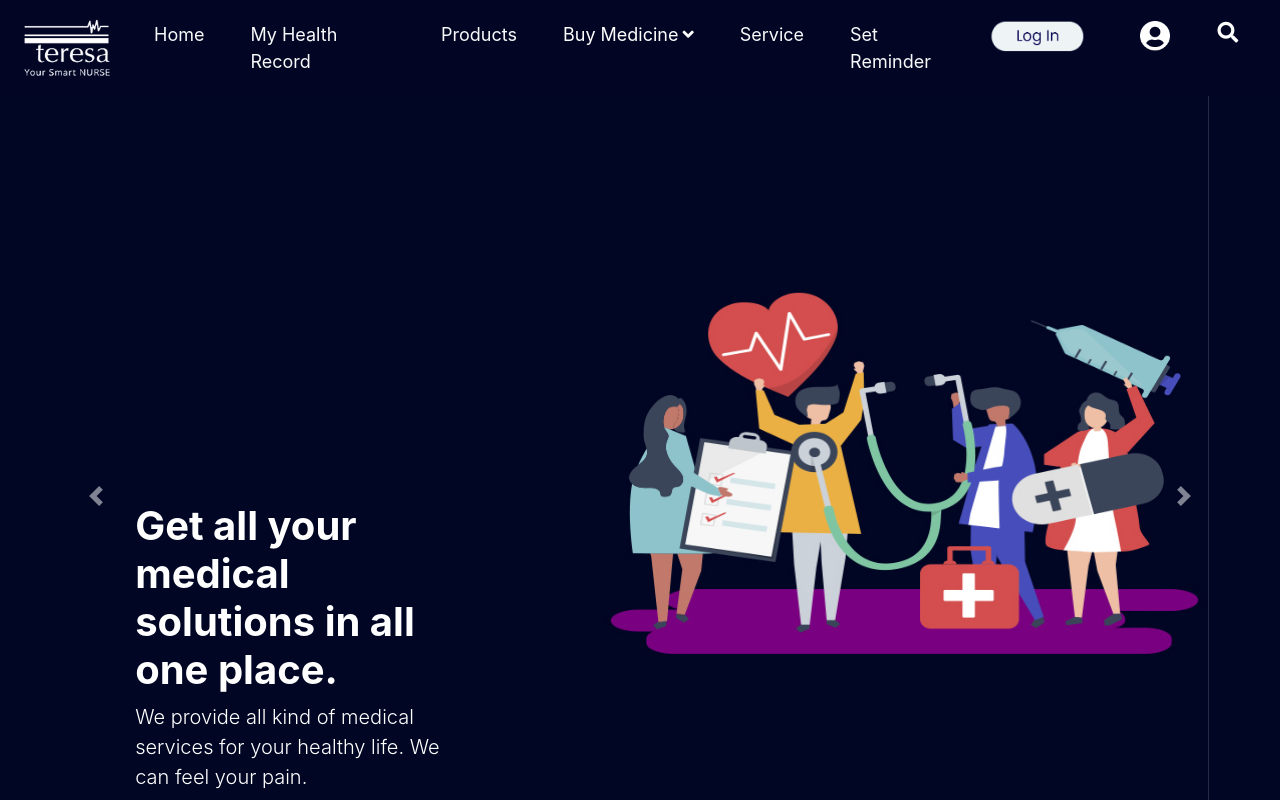
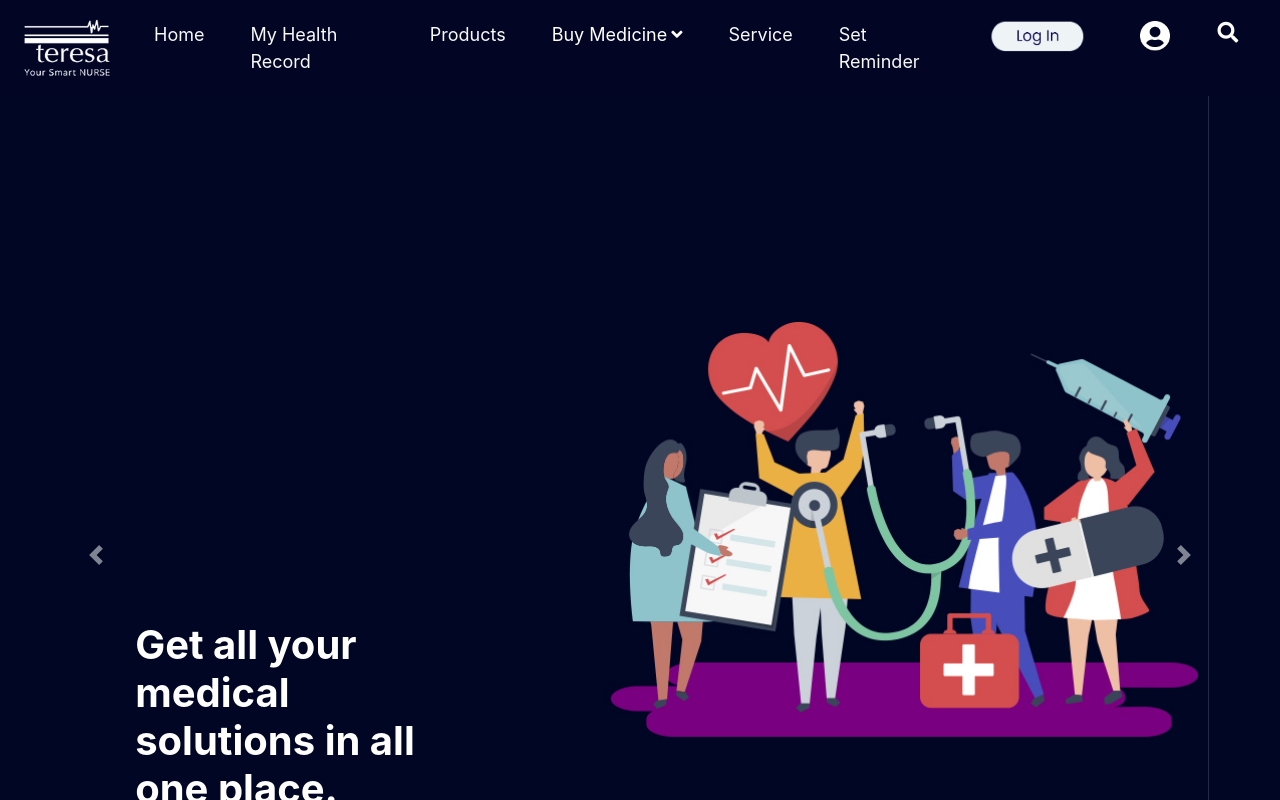
Before and after one commit to SirRatul/Teresa, a React (Create React App) app: page / in a window 1280 px wide. Shown: the top 800 px of the page. Built offline with nearby package versions, Linux system fonts and the light colour scheme.

Commit message:
Space Bug Fix in NavBar

```diff
--- a/src/HomePage/components/Slider.css
+++ b/src/HomePage/components/Slider.css
@@ -2,5 +2,6 @@
 	background-size: cover;
 	background-position: center;
 	background-repeat: no-repeat;
-	height: 100vh;
+	width: 100%;
+	height: auto;
 }
--- a/src/HomePage/components/Slider.js
+++ b/src/HomePage/components/Slider.js
@@ -9,7 +9,7 @@ const Slider = () => {
     return  <Carousel>
         <Carousel.Item>
             <img
-                className="d-block w-100 sliderimage"
+                className="d-block sliderimage"
                 src={Slider1}
                 alt="First slide"
             />
@@ -27,7 +27,7 @@ const Slider = () => {
         </Carousel.Item>
         <Carousel.Item>
             <img
-                className="d-block w-100 sliderimage"
+                className="d-block sliderimage"
                 src={Slider2}
                 alt="Third slide"
             />
@@ -46,7 +46,7 @@ const Slider = () => {
         </Carousel.Item>
         <Carousel.Item>
             <img
-                className="d-block w-100 sliderimage"
+                className="d-block sliderimage"
                 src={Slider3}
                 alt="Third slide"
             />
--- a/src/shared/component/Menu.js
+++ b/src/shared/component/Menu.js
@@ -46,7 +46,7 @@ const Menu = () => {
                 </Nav.Item>
                 <Nav.Item>
                     <Nav.Link className="text-light mt-lg-n2" href="/">
-                        <img src={LoginButton} alt="" style={{marginLeft: '-20px', width: '110px', height: '45px'}}/>
+                        <img src={LoginButton} className="ml-n2 ml-lg-0" alt="" style={{width: '110px', height: '45px'}}/>
                     </Nav.Link>
                 </Nav.Item>
                 <Nav.Item>
```
